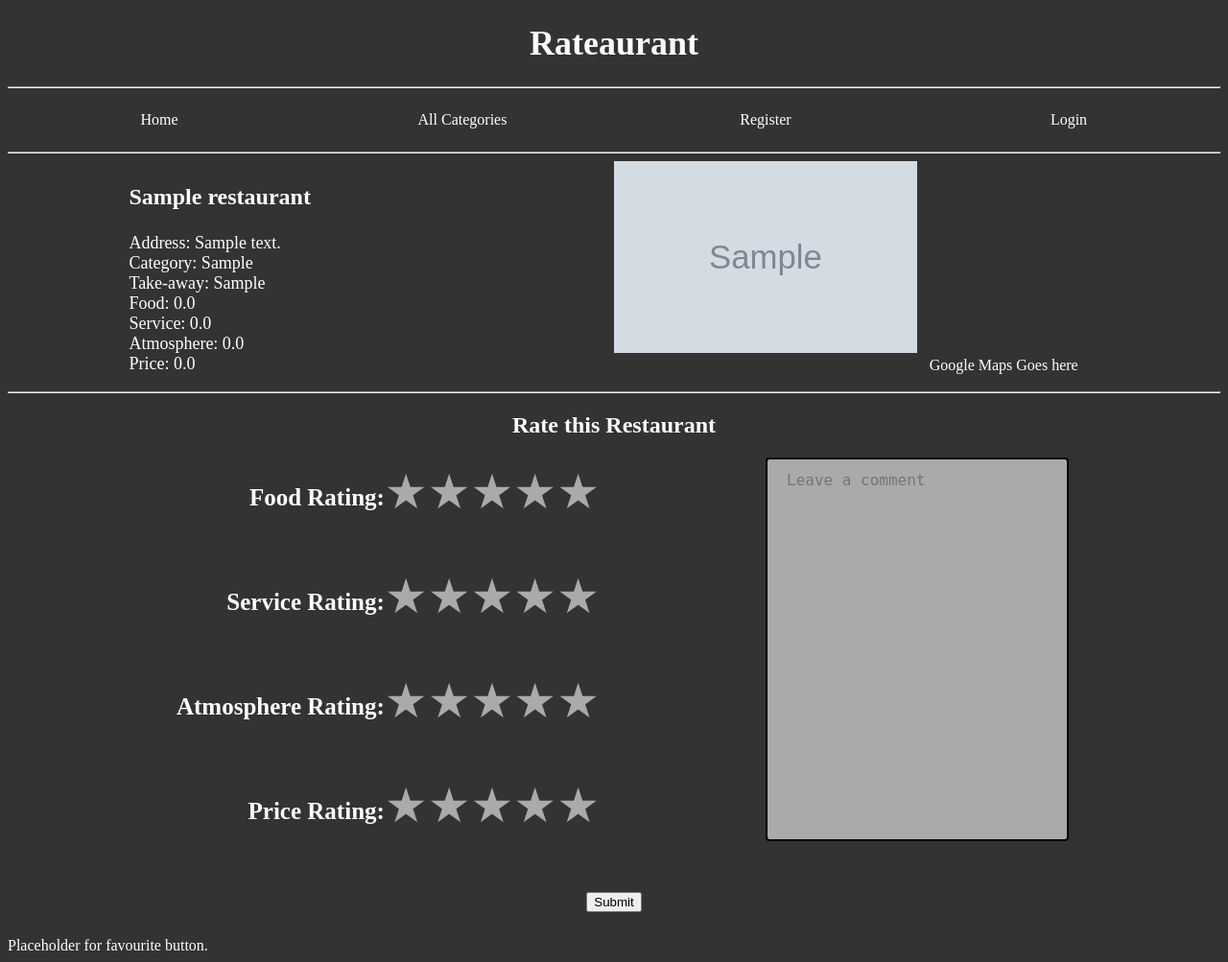
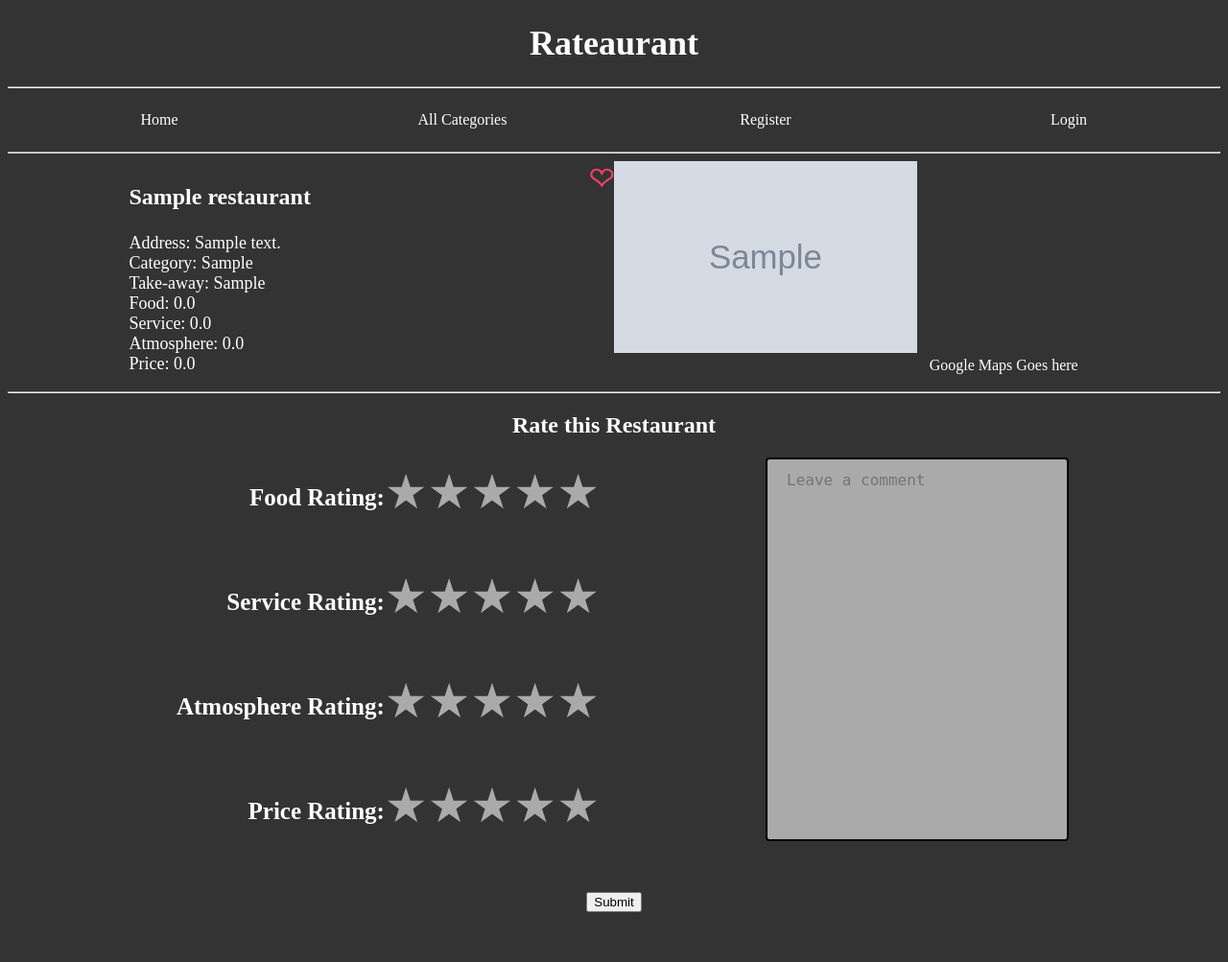
Before and after one commit to AidenSmith04/Rateaurant, a Django app: a page that uses templates/Rateaurant/Restaurant.html in a window 1280 px wide. Shown: the whole page at 96% size. After the commit the page ends 951 px from the top, so only its background shows below. Run offline with Django 3.2, Linux system fonts and the light colour scheme; tables that the repository leaves empty hold one stand-in row (values such as "Sample post"); grey boxes marked "Sample" are stand-in pictures.

Commit message:
favourite button added

```diff
--- a/Static/Rateaurant/Style.css
+++ b/Static/Rateaurant/Style.css
@@ -124,6 +124,29 @@ li {
     width: 24%;
 }
 
+#favourite {
+    float: right;
+}
+
+#favourite > input {
+    display:none;
+}
+
+#favourite > label {
+    font-size: 30px;
+    -webkit-text-fill-color: transparent;
+    -webkit-text-stroke: 2px;
+    -webkit-text-stroke-color: #f54263;
+}
+
+#favourite > label:hover {
+    -webkit-text-fill-color: #5a363d;
+}
+
+#favourite > input:checked + label {
+    -webkit-text-fill-color: #f54263;
+}
+
 #rating_form {
     width: 100%;
     height: 500px;
--- a/templates/Rateaurant/Restaurant.html
+++ b/templates/Rateaurant/Restaurant.html
@@ -13,6 +13,9 @@
 {% block body_block %}
 
 <div id="restaurantlist">
+	<div id="favourite">
+		<input type="checkbox" name="favourite" id="favourite_checkbox"/>
+		<label for="favourite_checkbox" title="Add to Favourites">❤</label>	</div>
   <p>
       <h3> {{ venue.name }} </h3>
       Address: {{ venue.address }} <br>
@@ -83,8 +86,4 @@
 	</form>
 </div>
 
-<div>
-	Placeholder for favourite button.
-</div>
-
 {% endblock %}
```
